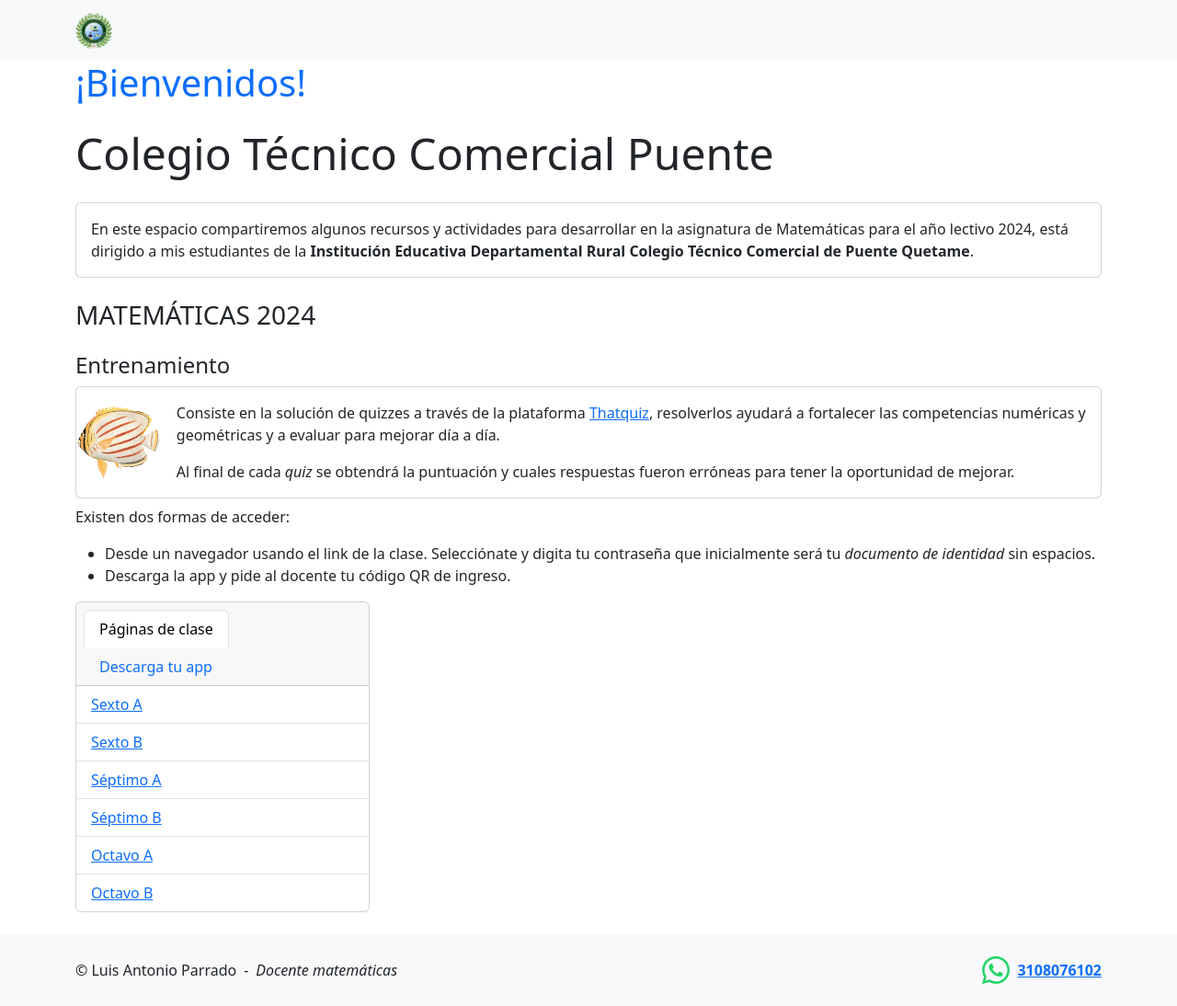
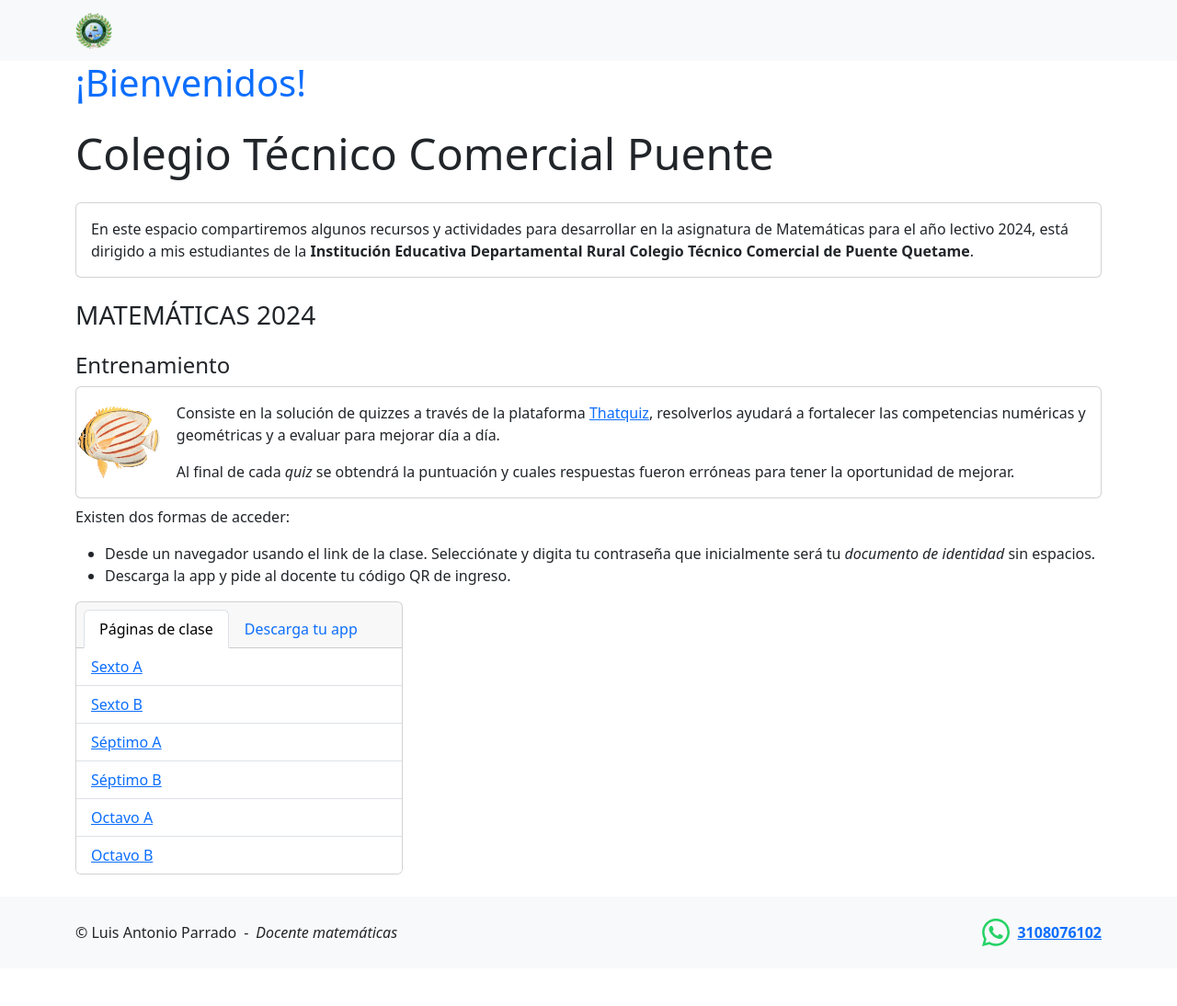
Before and after one commit to colegiopuente/math, a plain HTML site: page index.html in a window 1280 px wide. Shown: the whole page at 92% size. After the commit the page ends 1053 px from the top, so only its background shows below. Drawn offline with nearby package versions, Linux system fonts and the light colour scheme.

Commit message:
Fix grid layout

```diff
--- a/index.html
+++ b/index.html
@@ -58,7 +58,9 @@
           <li>Descarga la app y pide al docente tu código QR de ingreso.</li>
         </ul>
 
-        <div class="card" style="width: 20rem;">
+        <div class="row row-cols-1 row-cols-md-2 row-cols-xl-3">
+          <div class="col">
+            <div class="card">
               <div class="card-header">
                 <ul class="nav nav-tabs card-header-tabs" role="tablist">
                   <li class="nav-item" role="presentation">
@@ -113,6 +115,10 @@
                 </div>
               </div>
             </div>
+          </div>
+        </div>
+
+
       </main>
 
       <footer class="container-fluid bg-light mt-4">
```
Lines whose indentation alone changed are shown as unchanged.
